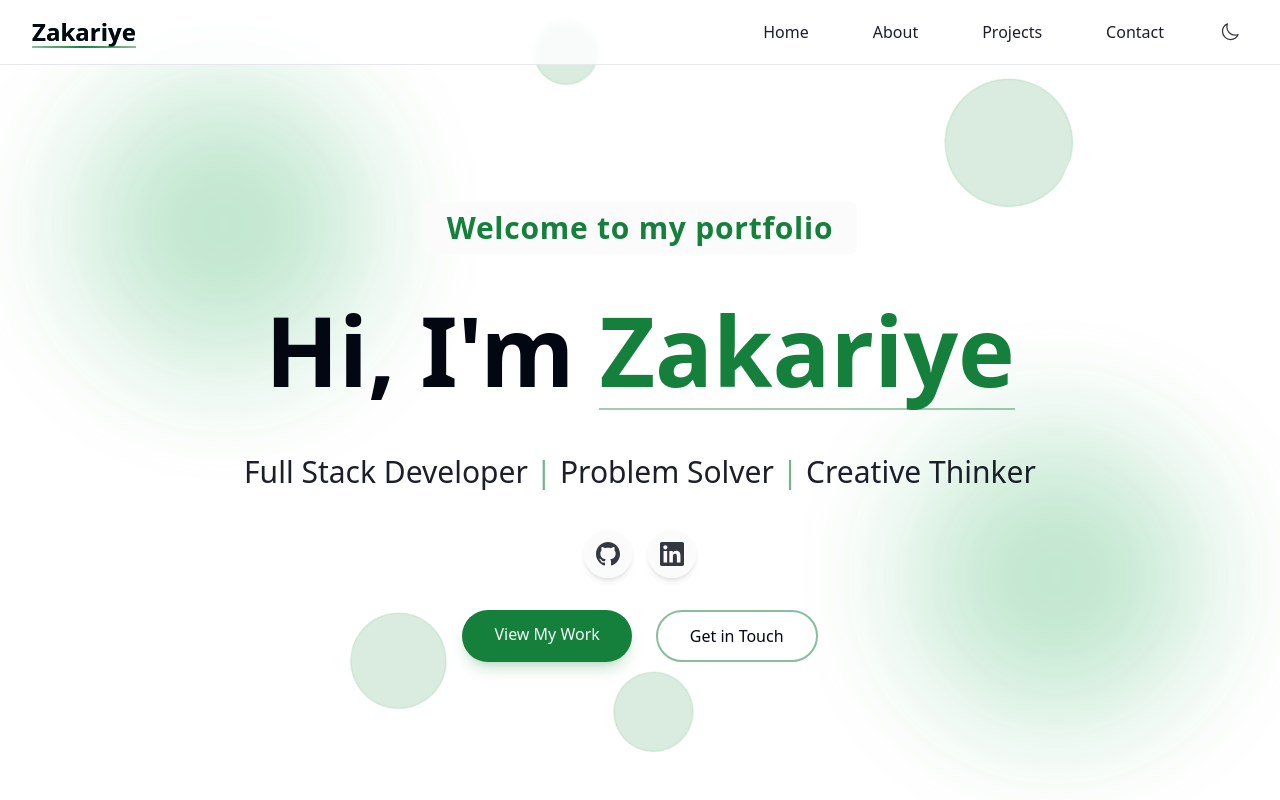
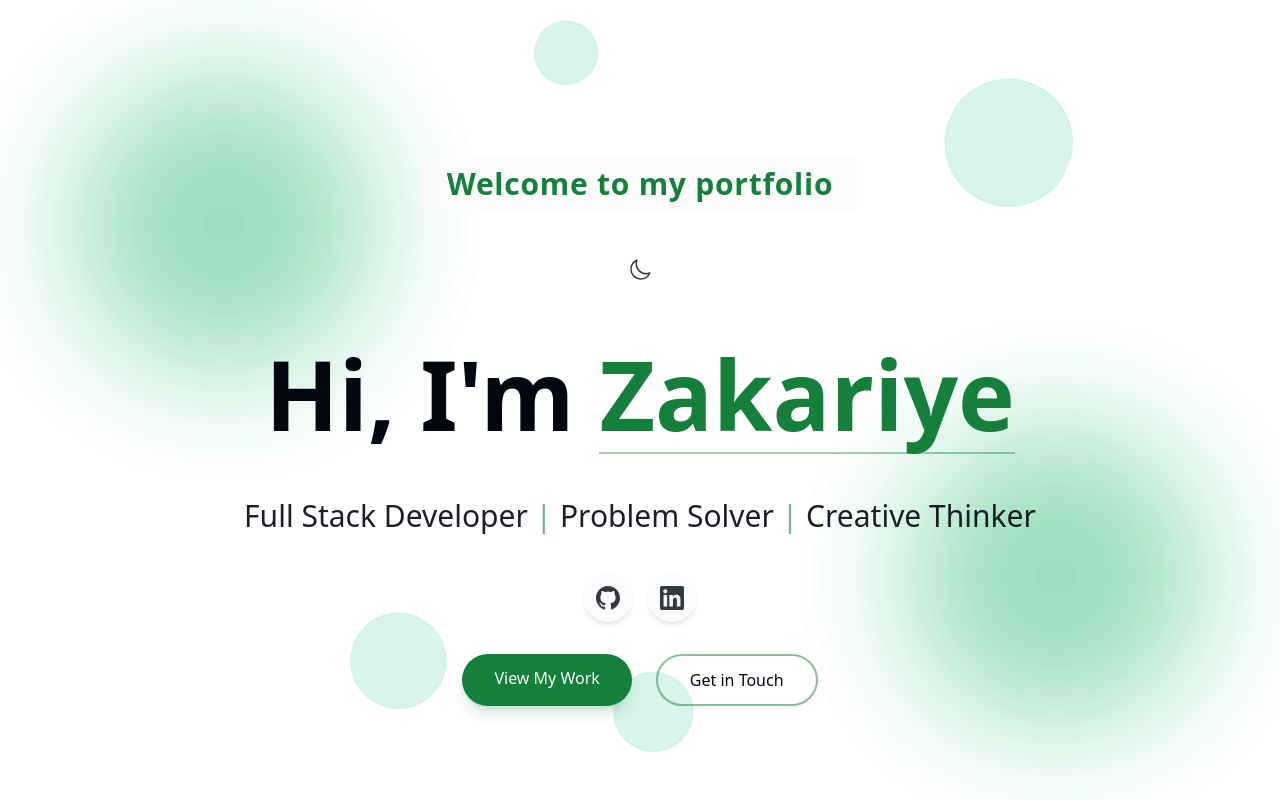
Before and after one commit to zaktech96/portfolio, a React (Vite) app: page / in a window 1280 px wide. Shown: the top 800 px of the page. Built offline with nearby package versions, Linux system fonts and the light colour scheme.

Commit message:
design added, navbar removed

```diff
--- a/src/App.tsx
+++ b/src/App.tsx
@@ -1,5 +1,4 @@
 import { ThemeProvider } from './context/ThemeContext'
-import Navbar from './components/Navbar'
 import Hero from './components/Hero'
 import About from './components/About'
 import Projects from './components/Projects'
@@ -9,7 +8,6 @@ function App() {
   return (
     <ThemeProvider>
       <div className="min-h-screen">
-        <Navbar />
         <main>
           <Hero />
           <About />
--- a/src/components/Hero.tsx
+++ b/src/components/Hero.tsx
@@ -1,4 +1,9 @@
+import { useTheme } from '../context/ThemeContext'
+import { SunIcon, MoonIcon } from '@heroicons/react/24/outline'
+
 const Hero = () => {
+  const { theme, toggleTheme } = useTheme()
+
   const socialLinks = [
     {
       name: 'GitHub',
@@ -23,24 +28,32 @@ const Hero = () => {
   return (
     <section id="home" className="min-h-screen flex items-center justify-center pt-16 relative overflow-hidden">
       {/* Orbital elements */}
+
 <div className="orbit-container">
   <div
-          className="orbit-element w-32 h-32 top-[15%] left-[15%] bg-green-700/40 border-green-600/50"
+    className="orbit-element w-32 h-32 top-[15%] left-[15%] bg-emerald-500/40 border-emerald-400/50"
     style={{ animationDelay: '-2s' }}
   />
   <div
-          className="orbit-element w-24 h-24 top-[60%] right-[20%] bg-green-700/40 border-green-600/50"
+    className="orbit-element w-24 h-24 top-[60%] right-[20%] bg-emerald-500/40 border-emerald-400/50"
     style={{ animationDelay: '-4s' }}
   />
   <div
-          className="orbit-element w-16 h-16 bottom-[20%] left-[25%] bg-green-700/40 border-green-600/50"
+    className="orbit-element w-16 h-16 bottom-[20%] left-[25%] bg-emerald-500/40 border-emerald-400/50"
     style={{ animationDelay: '-6s' }}
   />
   <div
-          className="orbit-element w-20 h-20 top-[30%] right-[25%] bg-green-700/40 border-green-600/50"
+    className="orbit-element w-20 h-20 top-[30%] right-[25%] bg-emerald-500/40 border-emerald-400/50"
     style={{ animationDelay: '-8s' }}
   />
 </div>
+
+{/* Background blur effects */}
+<div className="absolute inset-0 -z-10">
+  <div className="absolute top-20 left-20 w-72 h-72 bg-emerald-400/30 rounded-full blur-3xl animate-pulse" />
+  <div className="absolute bottom-20 right-20 w-72 h-72 bg-emerald-400/30 rounded-full blur-3xl animate-pulse delay-1000" />
+</div>
+
 
       {/* Background blur effects */}
       <div className="absolute inset-0 -z-10">
@@ -55,6 +68,22 @@ const Hero = () => {
             <p className="text-xl md:text-2xl lg:text-3xl text-primary font-semibold tracking-wide">
               Welcome to my portfolio
             </p>
+          </div>
+
+
+             {/* Theme Toggle */}
+          <div className="mt-4">
+            <button
+              onClick={toggleTheme}
+              className="p-4 rounded-full hover:bg-muted text-foreground/80 hover:text-foreground transition-colors duration-300"
+              aria-label="Toggle theme"
+            >
+              {theme === 'dark' ? (
+                <SunIcon className="w-6 h-6" />
+              ) : (
+                <MoonIcon className="w-6 h-6" />
+              )}
+            </button>
           </div>
 
           {/* Name */}
```
Lines whose indentation alone changed are shown as unchanged.
